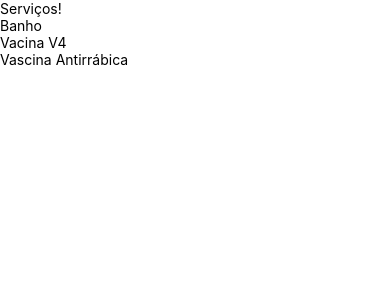
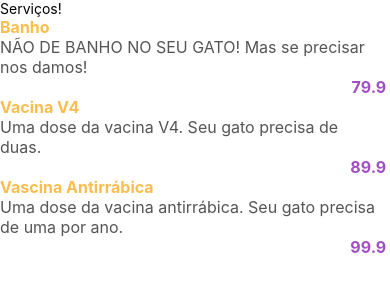
Before and after one commit to GussAlves/gatito-app-android, a React Native app: screen / in a window 390 px wide. Shown: the top 300 px of the page. Built offline with nearby package versions, Linux system fonts and the light colour scheme.

Commit message:
Organization project and create service Item

```diff
--- /dev/null
+++ b/src/estilos.js
@@ -0,0 +1,15 @@
+import { StyleSheet } from 'react-native';
+
+export default StyleSheet.create({
+  preencher: {
+    flex: 1,
+  }
+});
+
+export const cores = {
+  roxo: '#A050BE',
+  laranja: '#FABE50',
+  escuro: '#555555',
+  claro: '#fff',
+  cinza: '#C7C7C7',
+};
--- /dev/null
+++ b/src/telas/Servicos/Item/estilos.js
@@ -0,0 +1,51 @@
+import { StyleSheet } from 'react-native';
+import { cores } from '../../../estilos';
+
+export default StyleSheet.create({
+  informacao: {
+    padding: 24
+  },
+  nome: {
+    color: cores.laranja,
+    fontWeight: 'bold',
+    fontSize: 16,
+  },
+  calculo: {
+    color: cores.escuro,
+    fontSize: 14,
+    marginVertical: 8,
+  },
+  preco: {
+    color: cores.roxo,
+    fontSize: 16,
+    fontWeight: 'bold',
+    textAlign: 'right',
+  },
+  divisor: {
+    marginHorizontal: 24,
+    borderBottomWidth: 1,
+    borderBottomColor: cores.cinza,
+  },
+  carrinho: {
+    paddingHorizontal: 24,
+    paddingBottom: 24,
+    flexDirection: 'row',
+    justifyContent: 'space-between',
+    alignItems: 'center',
+    flexWrap: 'wrap',
+  },
+  valor: {
+    flexDirection: 'row',
+    alignItems: 'center',
+    marginBottom: 10,
+    flexWrap: 'wrap',
+  },
+  descricao: {
+    color: cores.escuro,
+    fontSize: 16,
+    marginRight: 8,
+  },
+  quantidade: {
+    width: 42,
+  }
+});
--- a/src/telas/Servicos/Item/index.js
+++ b/src/telas/Servicos/Item/index.js
@@ -1,10 +1,12 @@
 import React from 'react';
 import { Text } from 'react-native';
 
+import estilos from './estilos';
+
 export default function Item({nome, preco, descricao}) {
     return <>
-        <Text>{ nome }</Text>
-        <Text>{ preco }</Text>
-        <Text>{ descricao }</Text>
+        <Text style={estilos.nome}>{ nome } </Text>
+        <Text style={estilos.descricao}>{ descricao } </Text>
+        <Text style={estilos.preco}>{ preco } </Text>
     </>
 }
--- a/src/telas/Servicos/index.js
+++ b/src/telas/Servicos/index.js
@@ -1,6 +1,5 @@
-import { StatusBar } from 'expo-status-bar';
 import React from 'react';
-import { FlatList, Text } from 'react-native';
+import { FlatList, Text, StatusBar, SafeAreaView } from 'react-native';
 import Item from './Item';
 
 const servicos = [
@@ -25,13 +24,13 @@
 ];
 
 export default function Servicos() {
-    return <>
+    return <SafeAreaView>
+        <StatusBar />
         <Text>Serviços!</Text>
         <FlatList
             data={servicos}
-            renderItem={({item: {nome}}) => <Text>{ nome }</Text>}
-            keyExtractor={(id) => String(id)}
+            renderItem={({item}) => <Item { ...item} />}
+            keyExtractor={({id}) => String(id)}
         />
-    </>
-
+    </SafeAreaView>
 }
```
